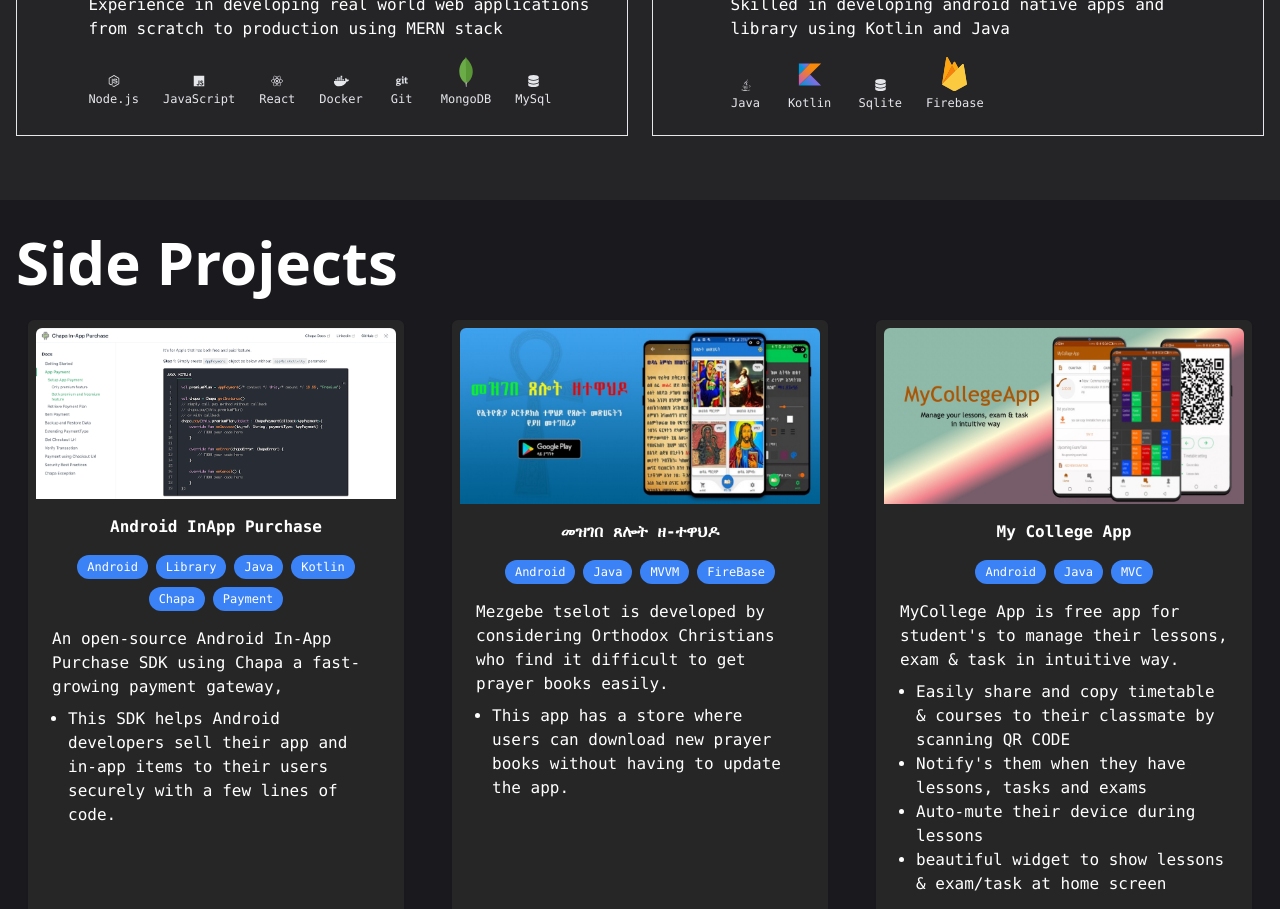
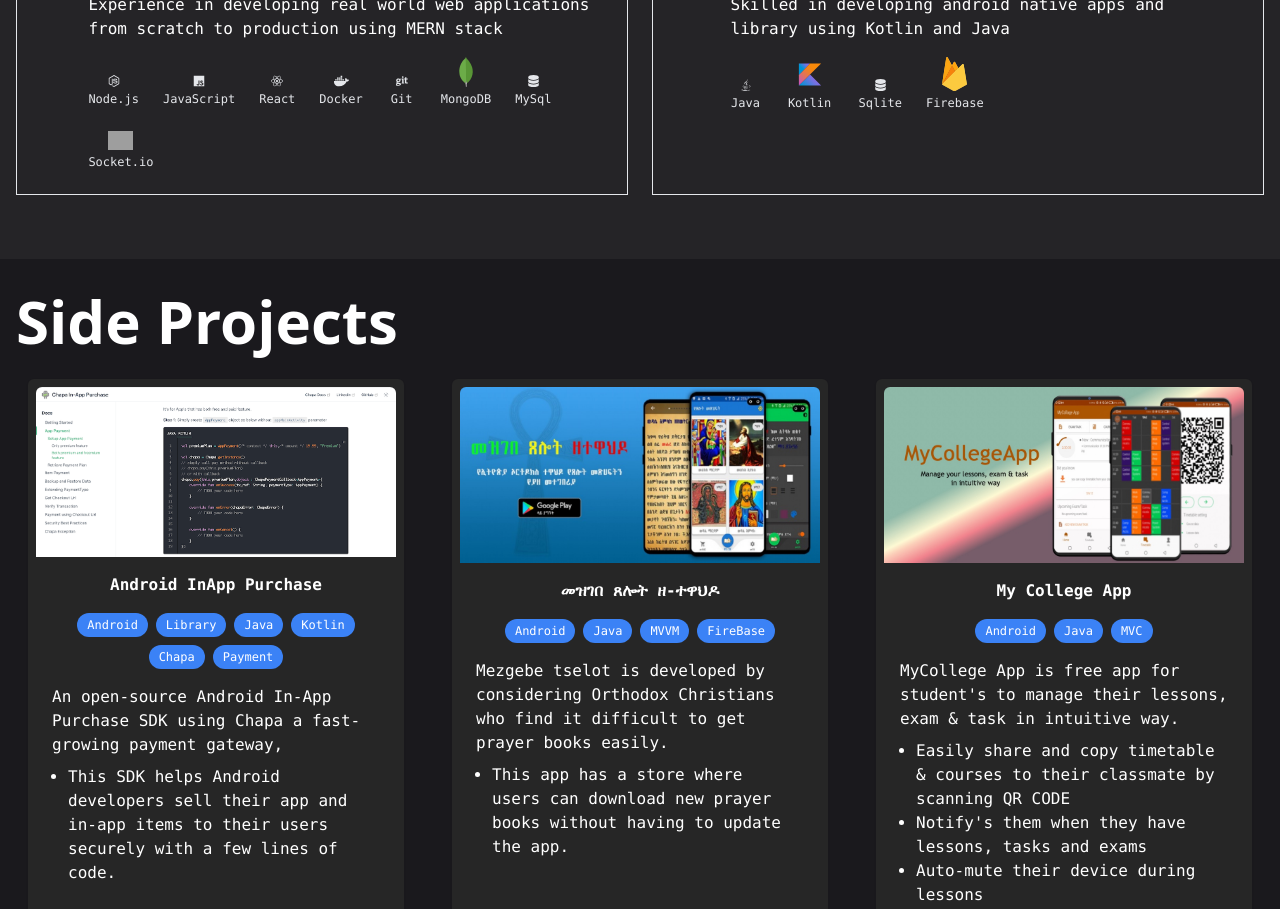
Before and after one commit to yosefw1221/yosefw1221.github.io, a Next.js app: page / in a window 1280 px wide. Shown: the part 1960-2869 px from the top of the page. Built offline with nearby package versions, Linux system fonts and the light colour scheme; grey boxes are pictures that could not be loaded.

Commit message:
adds new item in skill section

```diff
--- a/components/Skills/index.tsx
+++ b/components/Skills/index.tsx
@@ -65,6 +65,10 @@ export default function Index({ innerRef }: any) {
                   <FontAwesomeIcon width={25} icon={faDatabase} />
                   <span>MySql</span>
                 </div>
+                <div className="flex gap-1 text-gray-200 items-center flex-col">
+                  <Image width={25} height={30} src='https://socket.io/images/logo-dark.svg' alt="firebase" />
+                  <span>Socket.io</span>
+                </div>
               </div>
             </>
           </Skill>
@@ -76,7 +80,7 @@ export default function Index({ innerRef }: any) {
               </p>
               <div className="flex flex-wrap items-baseline text-xs gap-6 mt-4">
                 <div className="flex gap-1 text-gray-200 items-center flex-col">
-                  <FontAwesomeIcon width={30} icon={faJava} />
+                  <FontAwesomeIcon width={30}  icon={faJava} />
                   <span>Java</span>
                 </div>
                 <div className="flex gap-1 text-gray-200 items-center flex-col">
--- a/next.config.js
+++ b/next.config.js
@@ -2,6 +2,14 @@
 const nextConfig = {
   reactStrictMode: true,
   swcMinify: true,
+  images: {
+    remotePatterns: [{
+      protocol: 'https',
+      port: '',
+      pathname: '/images/**',
+      hostname:'socket.io'
+    }]
+  }
 }
 
 module.exports = nextConfig
```
